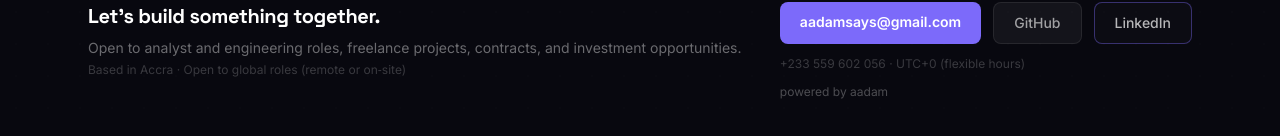
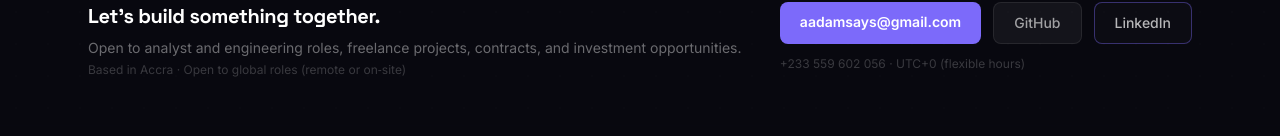
Before and after one commit to aadam-dev/portfolio, a Next.js app: page / in a window 1280 px wide. Shown: the part 3876-4012 px from the top of the page. Built offline with nearby package versions, Linux system fonts and the light colour scheme.

Commit message:
Revert "Add husky for Git hooks and update contact email functionality"
This reverts commit 65faf3eaf673571cce49cc8adaf2201ef2c3fcfe.

```diff
--- a/package.json
+++ b/package.json
@@ -6,8 +6,7 @@
     "dev": "next dev",
     "build": "next build",
     "start": "next start",
-    "lint": "eslint",
-    "prepare": "husky"
+    "lint": "eslint"
   },
   "dependencies": {
     "clsx": "^2.1.1",
@@ -25,7 +24,6 @@
     "@types/react-dom": "^19",
     "eslint": "^9",
     "eslint-config-next": "16.1.6",
-    "husky": "^9.1.7",
     "tailwindcss": "^4",
     "typescript": "^5"
   }
--- a/src/app/page.tsx
+++ b/src/app/page.tsx
@@ -23,14 +23,6 @@ const CATEGORIES: { label: string; value: ProjectCategory | "all" }[] = [
   { label: "Desktop", value: "desktop" },
   { label: "Creative", value: "creative" },
 ];
-
-const CONTACT_EMAIL = "aadamsays@gmail.com";
-const contactParams = new URLSearchParams({
-  subject: "al nasser site — project inquiry",
-  body:
-    "Hi Aadam,\n\nI came across your work on the al nasser site and would love to discuss a potential project.\n\nProject type:\nTimeline:\nBudget range:\n\n",
-});
-const contactMailto = `mailto:${CONTACT_EMAIL}?${contactParams.toString()}`;
 
 /* ── Animated count-up stat ─────────────────────────────────────────── */
 function AnimatedStat({ value, label }: { value: string; label: string }) {
@@ -180,7 +172,7 @@ export default function Home() {
               LinkedIn
             </a>
             <a
-              href={contactMailto}
+              href="mailto:aadamsays@gmail.com?subject=Hi%20Aadam%20%E2%80%94%20Let%E2%80%99s%20Work%20Together&body=Hi%20Aadam%2C%0A%0A"
               className="px-4 py-1.5 rounded-lg text-xs font-semibold transition-all hover:opacity-80"
               style={{
                 background: "rgba(124,106,250,0.12)",
@@ -668,7 +660,7 @@ export default function Home() {
           <div className="flex flex-col gap-3">
             <div className="flex gap-3">
               <a
-                href={contactMailto}
+                href="mailto:aadamsays@gmail.com?subject=Hi%20Aadam%20%E2%80%94%20Let%E2%80%99s%20Work%20Together&body=Hi%20Aadam%2C%0A%0A"
                 className="px-5 py-2.5 rounded-lg text-sm font-semibold transition-all hover:opacity-90 hover:scale-[1.02]"
                 style={{ background: "#7C6AFA", color: "#fff" }}
               >
@@ -704,14 +696,6 @@ export default function Home() {
             <p className="text-xs" style={{ color: "rgba(255,255,255,0.2)" }}>
               +233 559 602 056 · UTC+0 (flexible hours)
             </p>
-            <a
-              href={contactMailto}
-              aria-label="powered by aadam, email aadamsays@gmail.com"
-              className="text-xs w-fit transition-colors hover:text-white"
-              style={{ color: "rgba(255,255,255,0.28)" }}
-            >
-              powered by aadam
-            </a>
           </div>
         </div>
       </footer>
```
Also changed, not shown: 2 other files (tests, documents, lock files or other folders).
